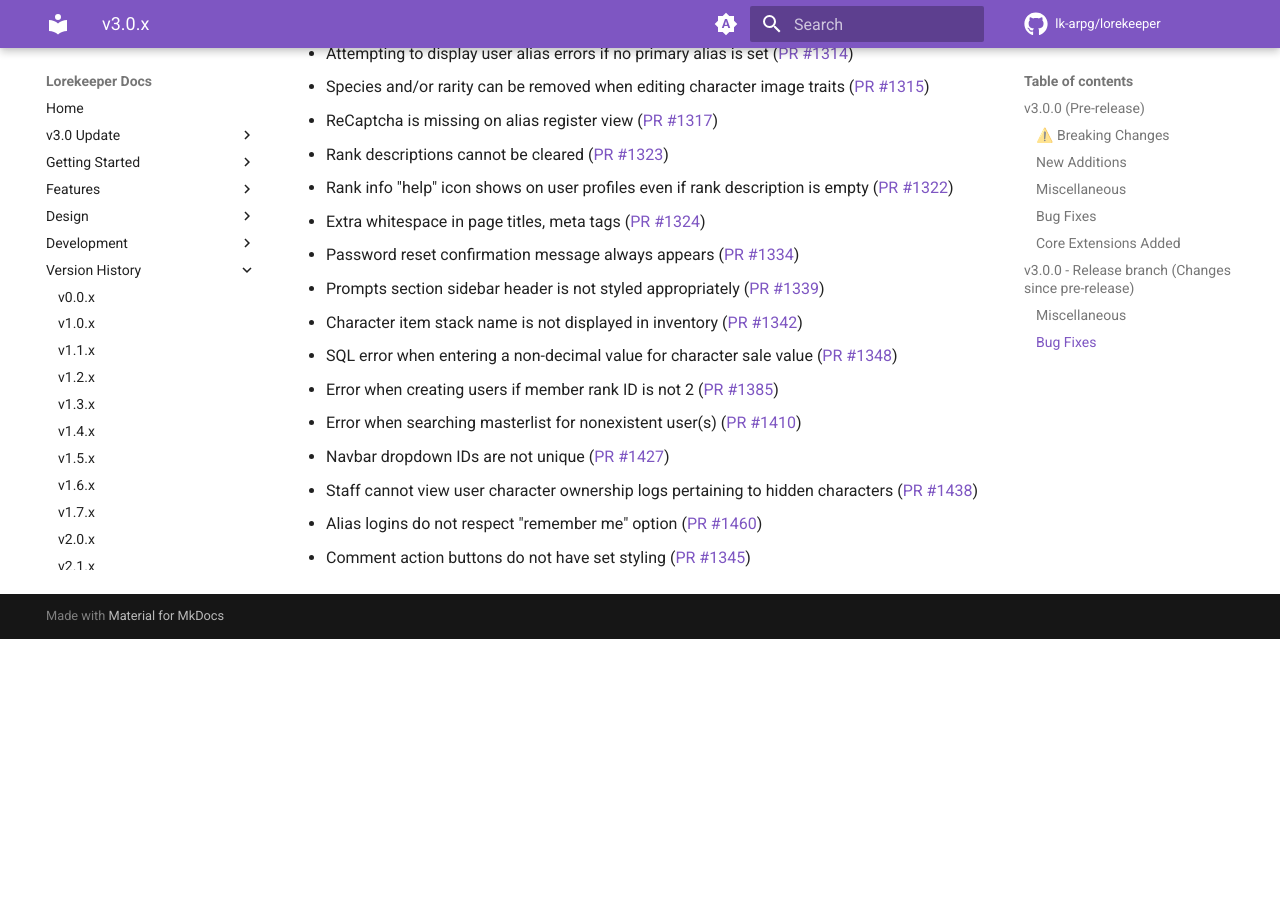
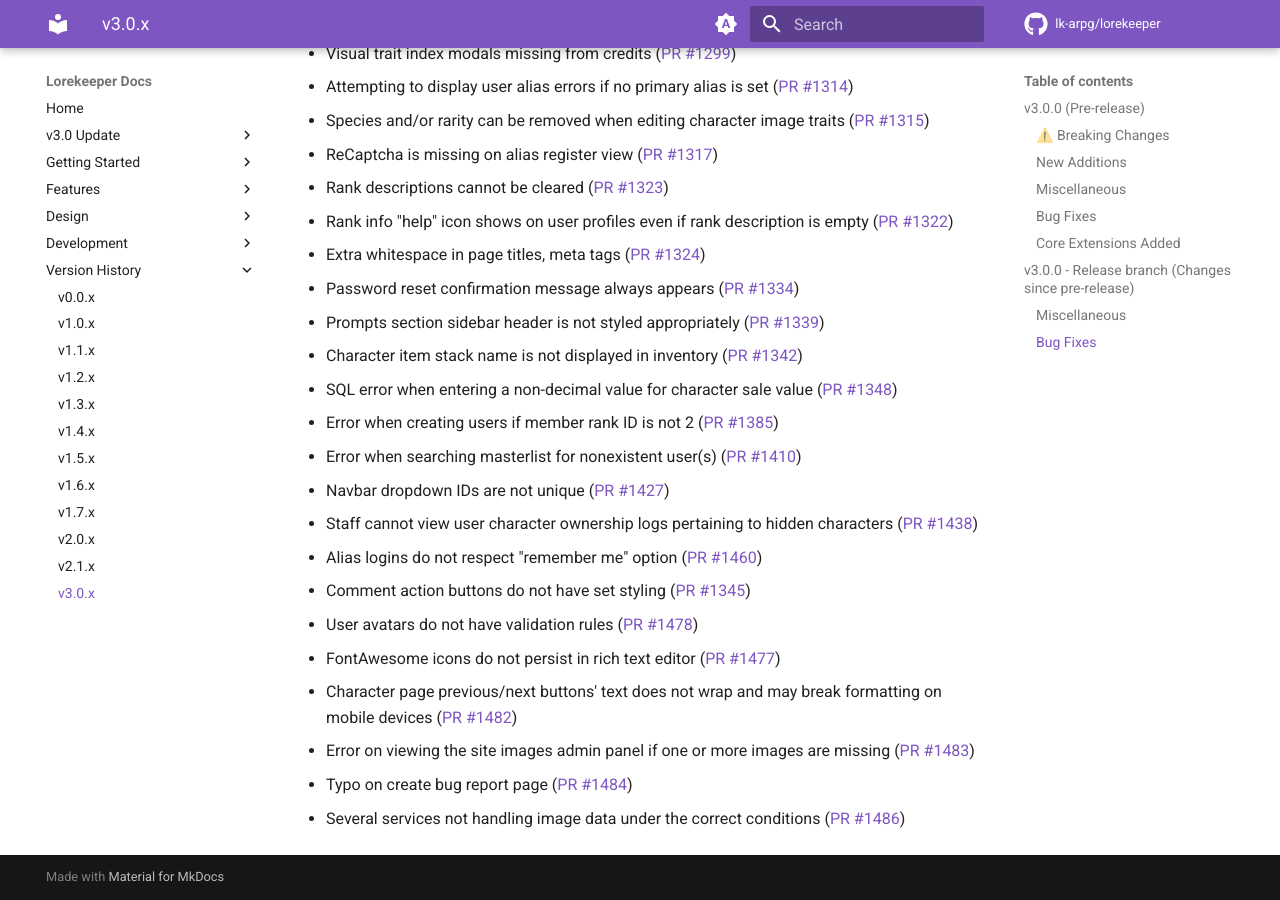
Before and after one commit to lk-arpg/lk-docs, an MkDocs documentation site: the page built from docs/version-history/v3.0.md, in a window 1280 px wide and 900 px high, scrolled down 13202 px. Built offline with MkDocs 1.6.1 and Material for MkDocs 9.7.7, drawn with Linux system fonts in a browser that asks for light colours; comment, search, counter and statistics services are not loaded; the version menu is left out; before the commit the page ends 13841 px from its top, so only the background shows below that; some of the changed text lies outside the part shown.

Commit message:
feat(versionHistory): update for [080626] (#42)

```diff
--- a/docs/version-history/v3.0.md
+++ b/docs/version-history/v3.0.md
@@ -261,6 +261,7 @@ Here are all Core Extensions added between v2.0.0 and v3.0.0:
 - Use link to prompt page in prompt display names ([PR #1414](https://github.com/lk-arpg/lorekeeper/pull/1414))
 - Optimize viewable submissions scope ([PR #1439](https://github.com/lk-arpg/lorekeeper/pull/1439))
 - Optimize subtype queries slightly ([PR #1467](https://github.com/lk-arpg/lorekeeper/pull/1467))
+- Optimize user `isStaff` and rank `hasPower` checks ([PR #1479](https://github.com/lk-arpg/lorekeeper/pull/1479))
 
 ### Bug Fixes
 - Option to copy character slug is provided for MYO slots ([PR #756](https://github.com/lk-arpg/lorekeeper/pull/756))
@@ -382,3 +383,9 @@ Here are all Core Extensions added between v2.0.0 and v3.0.0:
 - Staff cannot view user character ownership logs pertaining to hidden characters ([PR #1438](https://github.com/lk-arpg/lorekeeper/pull/1438))
 - Alias logins do not respect "remember me" option ([PR #1460](https://github.com/lk-arpg/lorekeeper/pull/1460))
 - Comment action buttons do not have set styling ([PR #1345](https://github.com/lk-arpg/lorekeeper/pull/1345))
+- User avatars do not have validation rules ([PR #1478](https://github.com/lk-arpg/lorekeeper/pull/1478))
+- FontAwesome icons do not persist in rich text editor ([PR #1477](https://github.com/lk-arpg/lorekeeper/pull/1477))
+- Character page previous/next buttons' text does not wrap and may break formatting on mobile devices ([PR #1482](https://github.com/lk-arpg/lorekeeper/pull/1482))
+- Error on viewing the site images admin panel if one or more images are missing ([PR #1483](https://github.com/lk-arpg/lorekeeper/pull/1483))
+- Typo on create bug report page ([PR #1484](https://github.com/lk-arpg/lorekeeper/pull/1484))
+- Several services not handling image data under the correct conditions ([PR #1486](https://github.com/lk-arpg/lorekeeper/pull/1486))
```
Also changed, not shown: other parts of docs/version-history/v3.0.md (+1 -1 lines), docs/version-history/v2.1.md (+6 -0 lines).
